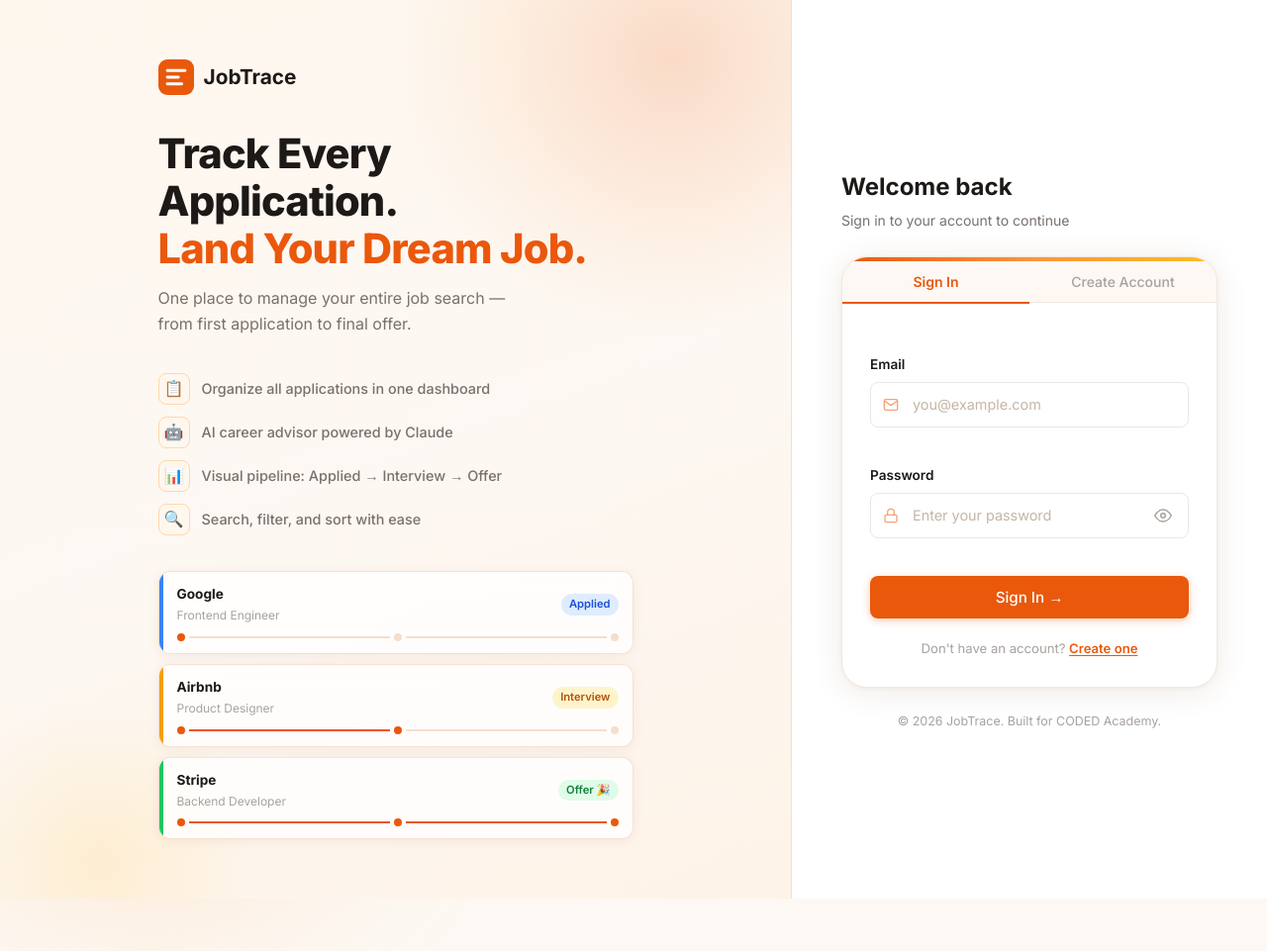
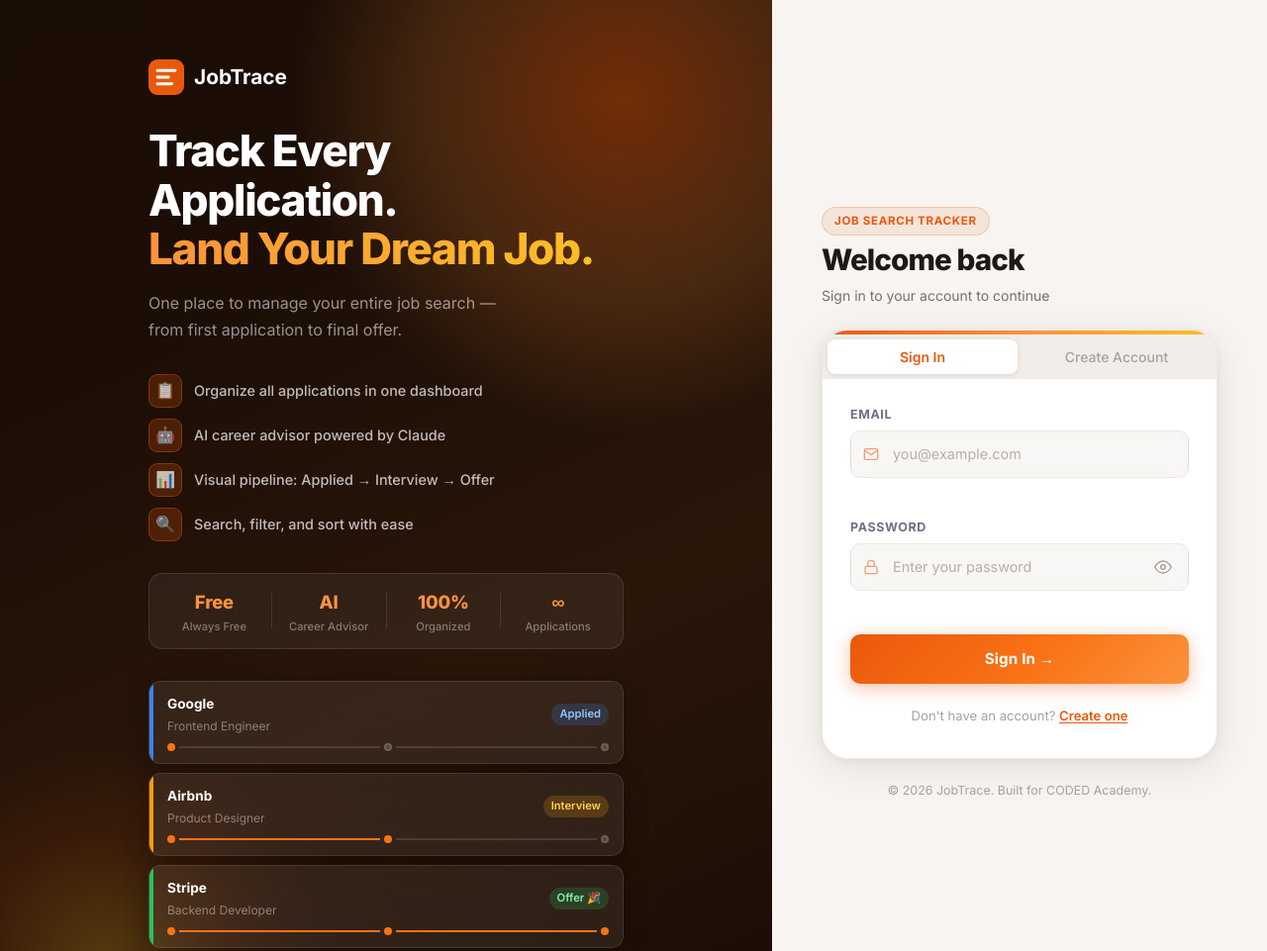
Before and after one commit to AliAlShammari22/JobTrace, a plain HTML site: page frontend/index.html in a window 1280 px wide. Shown: the top 961 px of the page at 99% size. Before the commit the page ends 908 px from the top, so only its background shows below. Drawn offline with Linux system fonts and the light colour scheme.

Commit message:
Redesign auth page, fix heatmap, fix chat isolation, fix delete stats

```diff
--- a/frontend/css/style.css
+++ b/frontend/css/style.css
@@ -106,41 +106,40 @@ body::after {
    AUTH PAGE — SPLIT LAYOUT
 ════════════════════════════════════════ */
 .auth-page { min-height: 100vh; display: flex; padding: 0; }
-
 .auth-split { display: flex; width: 100%; min-height: 100vh; }
 
-/* ── Left panel ── */
+/* ── Left panel — dark premium ── */
 .auth-left {
   flex: 1;
   position: relative;
   overflow: hidden;
-  background: linear-gradient(160deg, #fef7ee 0%, #fdf8f3 50%, #fef3e8 100%);
+  background: linear-gradient(155deg, #15080300 0%, #1c0e06 30%, #2a1609 65%, #1a0d05 100%);
+  background-color: #1a0d05;
   display: flex;
   align-items: center;
   justify-content: center;
-  padding: 60px 48px;
-  border-right: 1px solid #f5dece;
-}
-/* Soft orange glow top-right */
+  padding: 60px 52px;
+}
+
+/* Orange glow top-right */
 .auth-left::before {
   content: '';
   position: absolute;
-  width: 560px; height: 560px;
-  top: -220px; right: -160px;
-  background: radial-gradient(circle, rgba(234,88,12,.18) 0%, rgba(251,146,60,.08) 45%, transparent 70%);
+  width: 700px; height: 700px;
+  top: -250px; right: -200px;
+  background: radial-gradient(circle, rgba(234,88,12,.42) 0%, rgba(251,146,60,.18) 40%, transparent 68%);
   pointer-events: none;
 }
 /* Amber glow bottom-left */
 .auth-left::after {
   content: '';
   position: absolute;
-  width: 320px; height: 320px;
-  bottom: -120px; left: -60px;
-  background: radial-gradient(circle, rgba(251,191,36,.14) 0%, transparent 70%);
+  width: 450px; height: 450px;
+  bottom: -180px; left: -120px;
+  background: radial-gradient(circle, rgba(251,191,36,.22) 0%, rgba(234,88,12,.08) 40%, transparent 70%);
   pointer-events: none;
 }
 
-/* Hide old shape divs */
 .auth-shape { display: none; }
 
 .auth-left-content {
@@ -150,145 +149,215 @@ body::after {
   max-width: 480px;
   display: flex;
   flex-direction: column;
-  gap: 36px;
-}
-
-.auth-left-logo { color: var(--text-primary); font-size: 1.3rem; }
-
-.auth-hero { display: flex; flex-direction: column; gap: 14px; }
+  gap: 32px;
+}
+
+.auth-left-logo { color: #ffffff; font-size: 1.3rem; }
+
+.auth-hero { display: flex; flex-direction: column; gap: 16px; }
 .auth-headline {
-  font-size: 2.6rem;
+  font-size: 2.75rem;
   font-weight: 800;
-  color: var(--text-primary);
-  line-height: 1.15;
-  letter-spacing: -.02em;
-}
-.auth-headline-accent { color: var(--primary); }
-.auth-subheadline { font-size: 1rem; color: var(--text-secondary); line-height: 1.6; max-width: 380px; }
+  color: #ffffff;
+  line-height: 1.13;
+  letter-spacing: -.03em;
+}
+.auth-headline-accent {
+  background: linear-gradient(90deg, #fb923c 0%, #fbbf24 100%);
+  -webkit-background-clip: text;
+  background-clip: text;
+  -webkit-text-fill-color: transparent;
+}
+.auth-subheadline {
+  font-size: 1rem;
+  color: rgba(255,255,255,.55);
+  line-height: 1.65;
+  max-width: 380px;
+}
 
 /* Feature list */
-.auth-features { list-style: none; display: flex; flex-direction: column; gap: 12px; }
+.auth-features { list-style: none; display: flex; flex-direction: column; gap: 11px; }
 .auth-features li {
   display: flex;
   align-items: center;
   gap: 12px;
-  color: var(--text-secondary);
+  color: rgba(255,255,255,.72);
   font-size: .9rem;
   font-weight: 500;
 }
 .feature-icon {
-  width: 32px; height: 32px;
-  background: #fff7ed;
-  border: 1px solid #fed7aa;
-  border-radius: 8px;
+  width: 34px; height: 34px;
+  background: rgba(234,88,12,.22);
+  border: 1px solid rgba(234,88,12,.38);
+  border-radius: 9px;
   display: flex; align-items: center; justify-content: center;
   font-size: 1rem;
   flex-shrink: 0;
 }
 
+/* Stats strip */
+.auth-stats-strip {
+  display: flex;
+  align-items: center;
+  background: rgba(255,255,255,.06);
+  border: 1px solid rgba(255,255,255,.10);
+  border-radius: 14px;
+  padding: 14px 8px;
+}
+.auth-stat {
+  flex: 1;
+  display: flex;
+  flex-direction: column;
+  align-items: center;
+  gap: 3px;
+}
+.auth-stat-num {
+  font-size: 1.15rem;
+  font-weight: 800;
+  color: #fb923c;
+  letter-spacing: -.01em;
+}
+.auth-stat-label {
+  font-size: .7rem;
+  color: rgba(255,255,255,.40);
+  font-weight: 500;
+  text-align: center;
+  line-height: 1.3;
+}
+.auth-stat-divider {
+  width: 1px;
+  height: 36px;
+  background: rgba(255,255,255,.10);
+  flex-shrink: 0;
+}
+
 /* Mock preview cards */
-.auth-preview { display: flex; flex-direction: column; gap: 10px; }
+.auth-preview { display: flex; flex-direction: column; gap: 9px; }
 .preview-card {
-  background: rgba(255,255,255,.80);
-  backdrop-filter: blur(12px);
-  -webkit-backdrop-filter: blur(12px);
-  border: 1px solid rgba(245,222,206,.9);
+  background: rgba(255,255,255,.07);
+  backdrop-filter: blur(20px);
+  -webkit-backdrop-filter: blur(20px);
+  border: 1px solid rgba(255,255,255,.11);
   border-radius: 12px;
   display: flex;
   overflow: hidden;
-  transition: transform var(--transition);
-  box-shadow: 0 2px 12px rgba(120,60,0,.07);
-}
-.preview-card:hover { transform: translateX(4px); }
+  transition: transform var(--transition), background var(--transition);
+  box-shadow: 0 4px 24px rgba(0,0,0,.30);
+}
+.preview-card:hover { transform: translateX(5px); background: rgba(255,255,255,.11); }
 .preview-accent { width: 4px; flex-shrink: 0; }
 .preview-body { flex: 1; padding: 12px 14px; display: flex; flex-direction: column; gap: 8px; }
 .preview-top { display: flex; align-items: center; justify-content: space-between; gap: 8px; }
-.preview-company { font-size: .85rem; font-weight: 700; color: var(--text-primary); }
-.preview-role    { font-size: .75rem; color: var(--text-muted); margin-top: 1px; }
+.preview-company { font-size: .85rem; font-weight: 700; color: #ffffff; }
+.preview-role    { font-size: .75rem; color: rgba(255,255,255,.42); margin-top: 1px; }
 .preview-badge   { font-size: .7rem; font-weight: 600; padding: 2px 8px; border-radius: 99px; flex-shrink: 0; }
 .preview-bar     { display: flex; align-items: center; gap: 4px; }
 .preview-dot {
   width: 8px; height: 8px; border-radius: 50%;
-  background: #f5dece;
-  border: 2px solid #f5dece;
+  background: rgba(255,255,255,.15);
+  border: 2px solid rgba(255,255,255,.15);
   flex-shrink: 0;
 }
-.preview-dot.filled { background: var(--primary); border-color: var(--primary); }
-.preview-line { flex: 1; height: 2px; background: #f5dece; }
-.preview-line.filled { background: var(--primary); }
+.preview-dot.filled { background: #f97316; border-color: #f97316; }
+.preview-line { flex: 1; height: 2px; background: rgba(255,255,255,.12); }
+.preview-line.filled { background: #f97316; }
 
 /* ── Right panel ── */
 .auth-right {
-  width: 480px;
+  width: 500px;
   flex-shrink: 0;
   display: flex;
   align-items: center;
   justify-content: center;
-  padding: 48px 40px;
-  background: #ffffff;
+  padding: 48px 44px;
+  background: #f7f4f1;
 }
 .auth-right-inner {
   width: 100%;
-  max-width: 380px;
+  max-width: 400px;
   display: flex;
   flex-direction: column;
-  gap: 24px;
+  gap: 22px;
 }
 
 .auth-mobile-logo { display: none; }
 
-.auth-form-heading h2 { font-size: 1.5rem; font-weight: 700; color: var(--text-primary); }
-.auth-form-heading p  { font-size: .875rem; color: var(--text-secondary); margin-top: 4px; }
+.auth-form-heading { display: flex; flex-direction: column; gap: 8px; }
+.auth-form-badge {
+  display: inline-flex;
+  align-items: center;
+  padding: 4px 12px;
+  background: rgba(234,88,12,.10);
+  border: 1px solid rgba(234,88,12,.22);
+  border-radius: 99px;
+  font-size: .72rem;
+  font-weight: 700;
+  color: var(--primary);
+  letter-spacing: .06em;
+  text-transform: uppercase;
+  width: fit-content;
+}
+.auth-form-heading h2 {
+  font-size: 1.85rem;
+  font-weight: 800;
+  color: var(--text-primary);
+  letter-spacing: -.03em;
+  line-height: 1.1;
+}
+.auth-form-heading p { font-size: .875rem; color: var(--text-secondary); margin-top: 2px; }
 
 .auth-card {
   width: 100%;
   background: #ffffff;
-  border: 1px solid #f0e8df;
+  border: 1px solid #ede8e3;
   border-radius: var(--radius-xl);
-  box-shadow: 0 4px 32px rgba(120,60,0,.10), 0 1px 4px rgba(120,60,0,.06);
+  box-shadow: 0 8px 40px rgba(0,0,0,.09), 0 2px 8px rgba(0,0,0,.05);
   overflow: hidden;
 }
-.auth-card-inner { padding: 28px; }
-
-/* Orange accent bar on top of card */
+.auth-card-inner { padding: 26px 28px 32px; }
+
+/* Orange gradient top accent */
 .auth-card::before {
   content: '';
   display: block;
   height: 4px;
-  background: linear-gradient(90deg, #ea580c, #fb923c, #fbbf24);
-}
-
-/* Auth Tabs */
+  background: linear-gradient(90deg, #ea580c 0%, #fb923c 50%, #fbbf24 100%);
+}
+
+/* Auth Tabs — pill/segment style */
 .auth-tabs {
   display: flex;
-  background: #fdf8f3;
-  border-radius: 0;
-  padding: 0;
-  margin-bottom: 24px;
-  border-bottom: 1.5px solid #f0e8df;
+  background: #f2ede8;
+  padding: 5px;
+  margin-bottom: 0;
+  border-bottom: none;
+  gap: 4px;
 }
 .auth-tab {
-  flex: 1; padding: 12px; border: none;
+  flex: 1; padding: 9px 12px; border: none;
   background: transparent;
-  border-bottom: 2.5px solid transparent;
-  margin-bottom: -1.5px;
+  border-bottom: none;
+  margin-bottom: 0;
+  border-radius: 8px;
   font-size: .875rem; font-weight: 500;
-  color: var(--text-muted); transition: all var(--transition);
-  border-radius: 0;
-}
-.auth-tab:hover { color: var(--text-secondary); }
+  color: var(--text-muted);
+  transition: all var(--transition);
+  cursor: pointer;
+}
+.auth-tab:hover { color: var(--text-secondary); background: rgba(255,255,255,.5); }
 .auth-tab.active {
   color: var(--primary);
-  border-bottom-color: var(--primary);
-  background: transparent;
+  background: #ffffff;
   font-weight: 600;
-}
+  box-shadow: 0 1px 6px rgba(0,0,0,.10);
+}
+
 .auth-footer { font-size: .78rem; color: var(--text-muted); text-align: center; }
 
-/* Responsive: hide left panel on small screens */
+/* Responsive */
 @media (max-width: 860px) {
   .auth-left { display: none; }
-  .auth-right { width: 100%; padding: 32px 24px; }
+  .auth-right { width: 100%; padding: 32px 24px; background: #fff; }
   .auth-mobile-logo { display: flex; justify-content: center; }
   .auth-form-heading { text-align: center; }
   .auth-footer { text-align: center; }
@@ -302,18 +371,61 @@ body::after {
 .form-group { display: flex; flex-direction: column; gap: 6px; }
 .form-group label { font-size: .85rem; font-weight: 600; color: var(--text-primary); }
 
-/* Auth form inputs — solid white, taller, stronger border */
+/* Auth form — spacing & labels */
+.auth-form { gap: 18px; }
+.auth-form .form-group label {
+  font-size: .78rem;
+  font-weight: 700;
+  color: #6b7280;
+  letter-spacing: .05em;
+  text-transform: uppercase;
+}
+
+/* Auth form inputs */
 .auth-form input {
-  background: #ffffff;
-  border-color: #e5e7eb;
-  height: 44px;
+  background: #f9f7f5;
+  border-color: #e3ddd8;
+  height: 48px;
+  border-radius: 10px;
+  font-size: .925rem;
 }
 .auth-form input:focus {
   background: #ffffff;
   border-color: var(--primary);
-  box-shadow: 0 0 0 3px rgba(234,88,12,.10);
-}
-.auth-form input::placeholder { color: #c4b5a5; }
+  box-shadow: 0 0 0 3.5px rgba(234,88,12,.13);
+}
+.auth-form input::placeholder { color: #b8aea5; }
+
+/* Auth input wrapper — taller, more rounded */
+.auth-form .input-wrapper {
+  border-radius: 10px;
+  height: 48px;
+  background: #f9f7f5;
+  border-color: #e3ddd8;
+}
+.auth-form .input-wrapper:focus-within {
+  background: #ffffff;
+  border-color: var(--primary);
+  box-shadow: 0 0 0 3.5px rgba(234,88,12,.13);
+}
+
+/* Auth submit button — gradient, taller */
+.auth-form .btn-primary {
+  height: 50px;
+  font-size: .95rem;
+  font-weight: 700;
+  border-radius: 10px;
+  letter-spacing: .01em;
+  background: linear-gradient(135deg, #ea580c 0%, #f97316 55%, #fb923c 100%);
+  box-shadow: 0 4px 18px rgba(234,88,12,.38);
+  margin-top: 4px;
+}
+.auth-form .btn-primary:hover:not(:disabled) {
+  background: linear-gradient(135deg, #c2410c 0%, #ea580c 55%, #f97316 100%);
+  box-shadow: 0 6px 22px rgba(234,88,12,.48);
+  transform: translateY(-1px);
+}
+.auth-form .btn-primary:active:not(:disabled) { transform: translateY(0); }
 .optional { color: var(--text-muted); font-weight: 400; }
 
 .form-row { display: grid; grid-template-columns: 1fr 1fr; gap: 16px; }
--- a/frontend/index.html
+++ b/frontend/index.html
@@ -68,6 +68,29 @@
             </li>
           </ul>
 
+          <!-- Stats strip -->
+          <div class="auth-stats-strip">
+            <div class="auth-stat">
+              <span class="auth-stat-num">Free</span>
+              <span class="auth-stat-label">Always Free</span>
+            </div>
+            <div class="auth-stat-divider"></div>
+            <div class="auth-stat">
+              <span class="auth-stat-num">AI</span>
+              <span class="auth-stat-label">Career Advisor</span>
+            </div>
+            <div class="auth-stat-divider"></div>
+            <div class="auth-stat">
+              <span class="auth-stat-num">100%</span>
+              <span class="auth-stat-label">Organized</span>
+            </div>
+            <div class="auth-stat-divider"></div>
+            <div class="auth-stat">
+              <span class="auth-stat-num">∞</span>
+              <span class="auth-stat-label">Applications</span>
+            </div>
+          </div>
+
           <!-- Mock UI preview cards -->
           <div class="auth-preview">
             <div class="preview-card">
@@ -78,7 +101,7 @@
                     <div class="preview-company">Google</div>
                     <div class="preview-role">Frontend Engineer</div>
                   </div>
-                  <span class="preview-badge" style="background:rgba(219,234,254,.9);color:#1d4ed8;">Applied</span>
+                  <span class="preview-badge" style="background:rgba(59,130,246,.20);color:#93c5fd;">Applied</span>
                 </div>
                 <div class="preview-bar">
                   <div class="preview-dot filled"></div>
@@ -97,7 +120,7 @@
                     <div class="preview-company">Airbnb</div>
                     <div class="preview-role">Product Designer</div>
                   </div>
-                  <span class="preview-badge" style="background:rgba(254,243,199,.9);color:#b45309;">Interview</span>
+                  <span class="preview-badge" style="background:rgba(245,158,11,.20);color:#fcd34d;">Interview</span>
                 </div>
                 <div class="preview-bar">
                   <div class="preview-dot filled"></div>
@@ -116,7 +139,7 @@
                     <div class="preview-company">Stripe</div>
                     <div class="preview-role">Backend Developer</div>
                   </div>
-                  <span class="preview-badge" style="background:rgba(220,252,231,.9);color:#15803d;">Offer 🎉</span>
+                  <span class="preview-badge" style="background:rgba(34,197,94,.20);color:#86efac;">Offer 🎉</span>
                 </div>
                 <div class="preview-bar">
                   <div class="preview-dot filled"></div>
@@ -147,6 +170,7 @@
           </div>
 
           <div class="auth-form-heading">
+            <div class="auth-form-badge">Job Search Tracker</div>
             <h2 id="formHeading">Welcome back</h2>
             <p id="formSubheading">Sign in to your account to continue</p>
           </div>
```
Also changed, not shown: frontend/js/app.js (+37 -10 lines).
